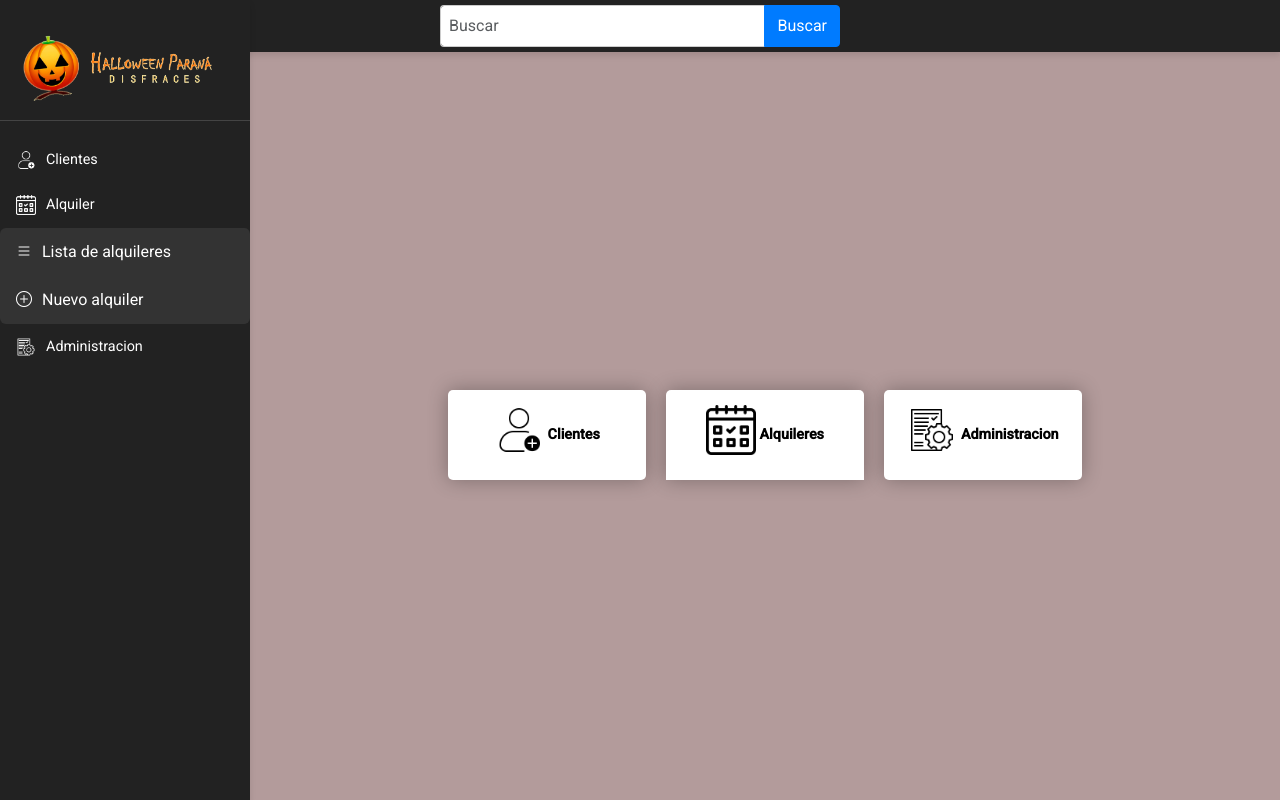
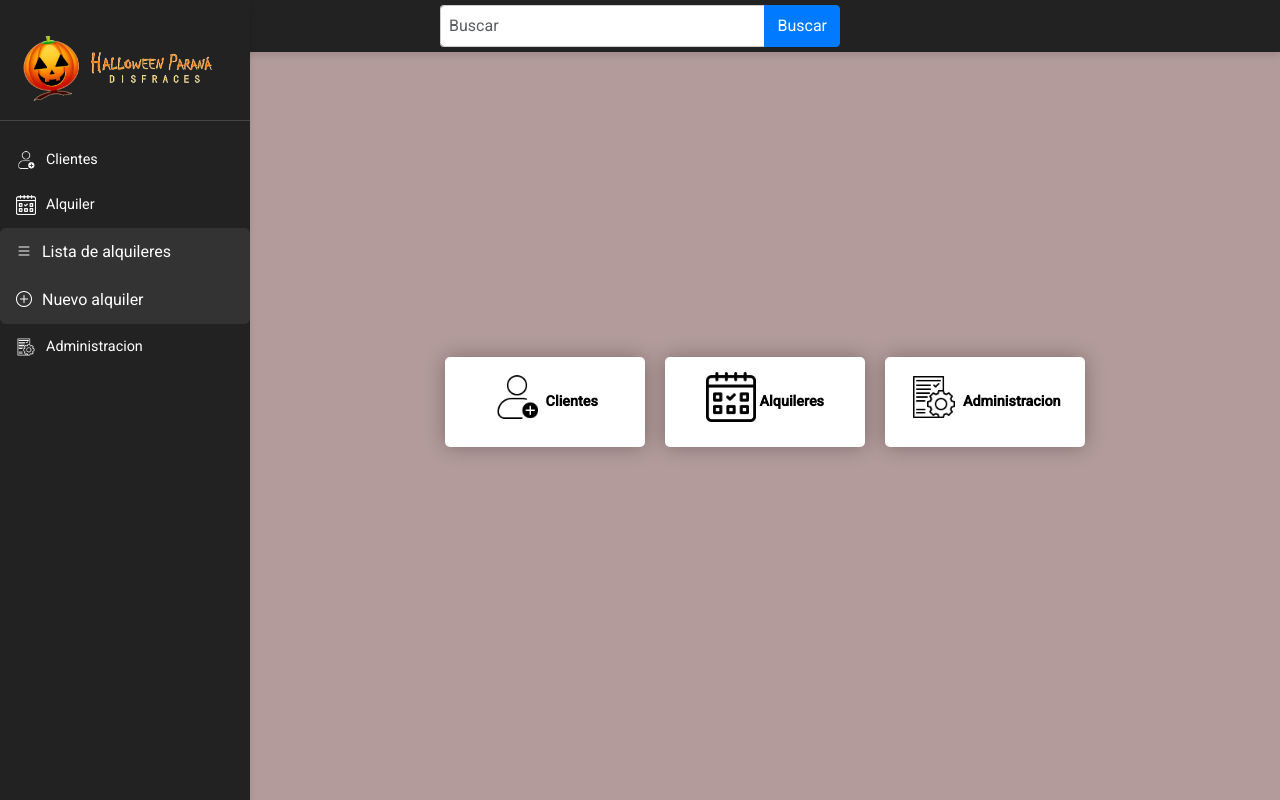
Before and after one commit to agusaenz/halloween-disfraces, a PHP site: page /main.php in a window 1280 px wide. Run offline with PHP 8.4, Linux system fonts and the light colour scheme.

Commit message:
centro main, mas espacio para clickear cards

```diff
--- a/main.php
+++ b/main.php
@@ -35,7 +35,6 @@ require_once('sidebar.php');
 }
 
 .container {
-      width: 100%;
     display: flex;
     justify-content: center;
     align-items: center;
@@ -43,61 +42,33 @@ require_once('sidebar.php');
     width: 100%;
 }
 
-    .custom-card-2 {
+.custom-card, .custom-card-2 {
     background: white;
     padding: 15px;
-      border-radius: 5px 5px 0 0;
+    border-radius: 5px;
     box-shadow: 0 0 20px rgba(0, 0, 0, 0.3);
     width: 20%;
+    max-width: 200px; /* Set a fixed max-width */
+    min-width: 200px; /* Set a fixed min-width */
     margin: 10px;
     text-align: center;
     position: relative;
     cursor: pointer;
 }
 
-    .custom-card {
-      background: white;
-      padding: 15px;
-      border-radius: 5px;
-      box-shadow: 0 0 20px rgba(0, 0, 0, 0.3);
-      width: 20%;
-      margin: 10px;
-      text-align: center;
-      position: relative;
-      cursor: pointer;
-    }
-
-    .custom-card img {
+.custom-card img, .custom-card-2 img {
     width: 50px;
     height: 50px;
     margin-bottom: 10px;
 }
 
-    .custom-card-2 img {
-      width: 50px;
-      height: 50px;
-      margin-bottom: 10px;
-    }
-
-    .custom-card a {
+.custom-card a, .custom-card-2 a {
     color: black;
     text-decoration: none;
     font-weight: bold;
 }
 
-    .custom-card p {
-      color: gray;
-      font-size: 0.8rem;
-      margin: 5px 0 0;
-    }
-
-    .custom-card-2 a {
-      color: black;
-      text-decoration: none;
-      font-weight: bold;
-    }
-
-    .custom-card-2 p {
+.custom-card p, .custom-card-2 p {
     color: gray;
     font-size: 0.8rem;
     margin: 5px 0 0;
@@ -127,12 +98,7 @@ require_once('sidebar.php');
     background-color: #f1f1f1;
 }
 
-    .custom-card:hover .dropdown-content {
-      display: block;
-      animation: slideDown 0.3s ease-in-out;
-    }
-
-    .custom-card-2:hover .dropdown-content {
+.custom-card:hover .dropdown-content, .custom-card-2:hover .dropdown-content {
     display: block;
     animation: slideDown 0.3s ease-in-out;
 }
@@ -150,6 +116,7 @@ require_once('sidebar.php');
     padding: 20px;
     overflow-y: auto;
     margin-top: 70px;
+    height: 27vh;
 }
 
 @media (max-height: 700px) {
@@ -158,18 +125,17 @@ require_once('sidebar.php');
     }
 }
 
-
 @keyframes slideDown {
     from {
         opacity: 0;
         transform: translateY(-10%);
     }
-
     to {
         opacity: 1;
         transform: translateY(0);
     }
 }
+
   </style>
 </head>
 
@@ -181,26 +147,31 @@ require_once('sidebar.php');
   </div>
   <div class="content-container">
     <div class="custom-card">
+      <a href="lista-clientes.php">
         <img src="assets/img/nueva-cuenta2.png" alt="Icono 1">
-      <a href="#">Clientes</a>
+        <span class="py-5 ">Clientes</span>
+      </a>
     </div>
     <div class="custom-card-2">
       <img src="assets/img/reserva2.png" alt="Icono 3">
       <a href="#">Alquileres</a>
       <div class="dropdown-content dropdown-content-main">
-        <a href="#">Lista de Alquileres</a>
-        <a href="#">Nuevo Alquiler</a>
+        <a href="lista-alquileres.php">Lista de Alquileres</a>
+        <a href="carga-alquiler.php">Nuevo Alquiler</a>
       </div>
     </div>
     <div class="custom-card">
+      <a href="administracion.php" class="custom-card-link">
         <img src="assets/img/administrar2.png" alt="Icono 2">
-      <a href="#">Administracion</a>
+        <span class="py-5">Administracion</span>
+      </a>
     </div>
+
 
   </div>
 
   <script>
-    document.querySelectorAll('.custom-card').forEach(card => {
+    document.querySelectorAll('.custom-card-2').forEach(card => {
       card.addEventListener('click', function() {
         this.querySelector('.dropdown-content-main').classList.toggle('show');
       });
```
Lines whose indentation alone changed are shown as unchanged.
